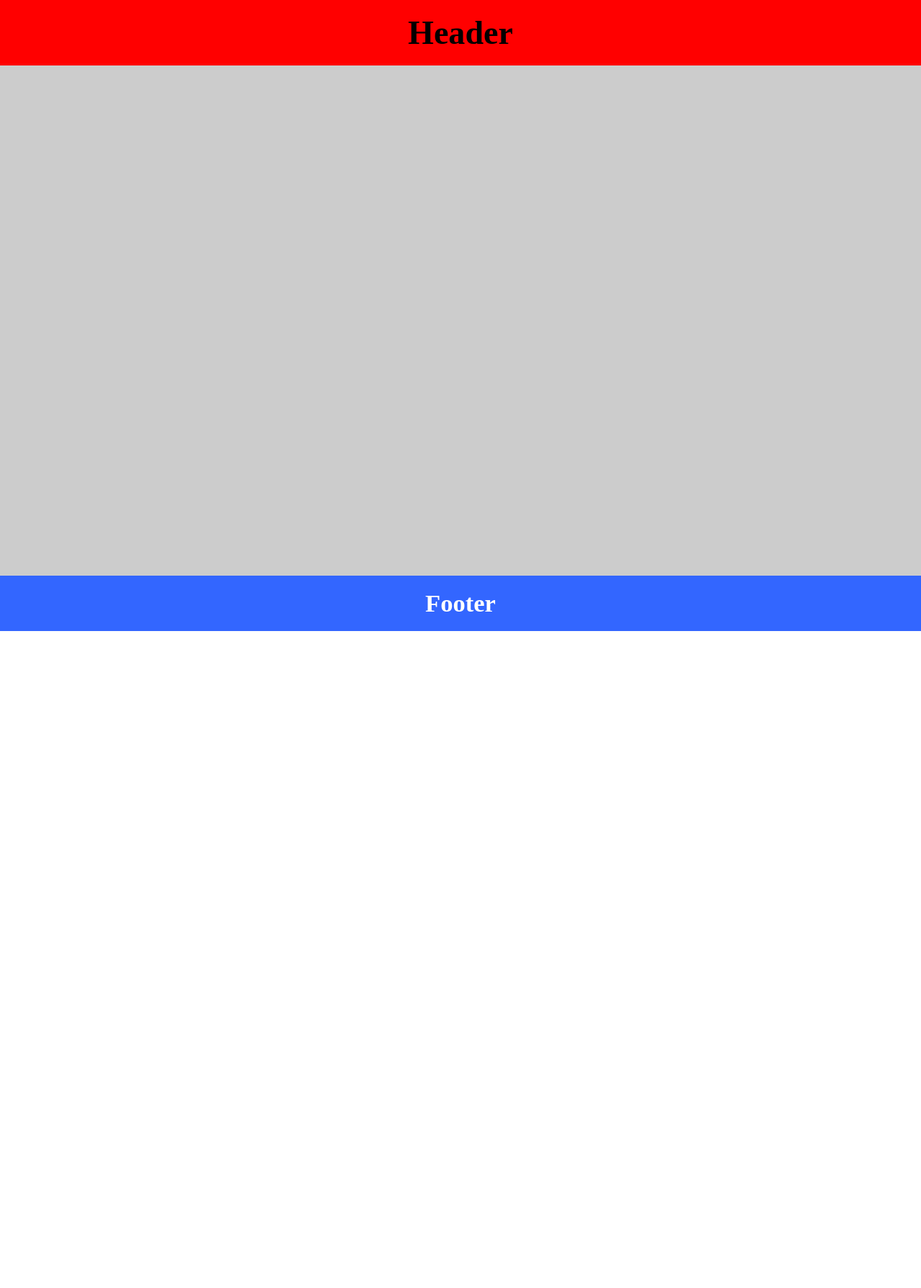
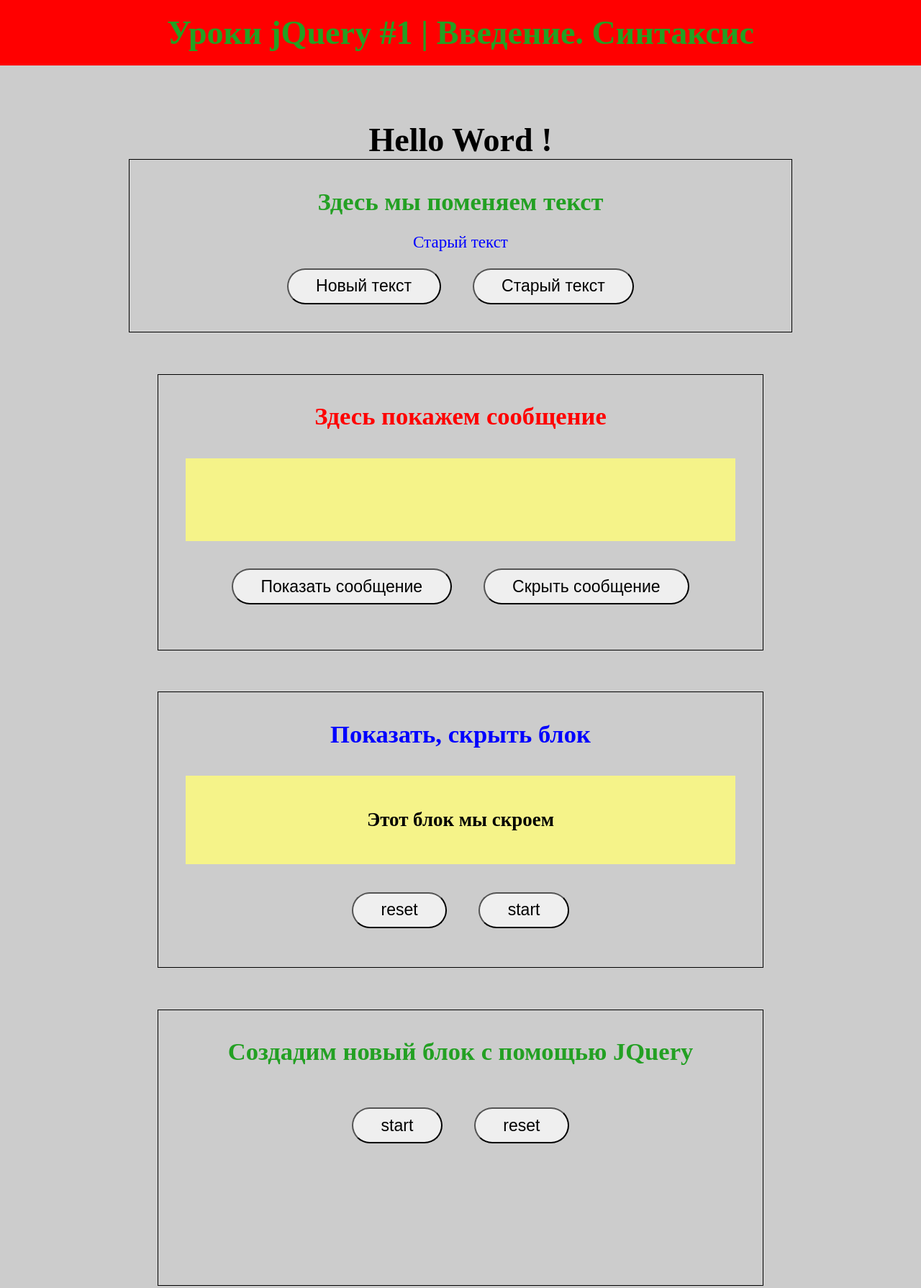
Before and after one commit to mih9783/JQuery_Develop, a plain HTML site: page 1-2_Lessons/index.html in a window 1280 px wide. Shown: the top 1790 px of the page at 72% size. Before the commit the page ends 891 px from the top, so only its background shows below. Drawn offline with nearby package versions, Linux system fonts and the light colour scheme.

Commit message:
закончил 1 урок

```diff
--- a/1-2_Lessons/css/style.css
+++ b/1-2_Lessons/css/style.css
@@ -18,23 +18,84 @@ body {
 h1,
 h2 {
     margin: 0;
+    color: rgb(35, 160, 35);
 }
 
 /* Content */
 
 .wrapper {
     background: #CCC;
-    height: 100%;
+    min-height: 100%;
     margin: 0 auto;
     width: 100%;
+    padding: 0;
 }
 
 .content {
-    height: 100%;
+    min-height: 100%;
     margin: 0 auto;
+    padding: 2rem;
+}
+
+.new_text {
+    text-align: center;
+    color: blue;
+    width: 70%;
+    margin: 0 auto;
+    padding: 2rem;
+    border: 1px solid #000;
+}
+
+.new_text_1,
+.new_text_2,
+.new_text_3 {
+    text-align: center;
+    width: 70%;
+    margin: 3rem auto;
+    padding: 2rem;
+    height: 20rem;
+    border: 1px solid #000;
+    box-sizing: border-box;
+}
+
+.new_text_1 h2 {
+    color: red;
+}
+
+.new_text_2 h2 {
+    color: blue;
+}
+
+.new_text_3 h2 {
+    margin-bottom: 3rem;
+}
+
+.block_message {
+    margin: 2rem auto;
+    background-color: rgb(245, 243, 137);
+    padding: 1rem;
+    height: 4rem;
+}
+
+.block_hidden {
+    margin: 2rem auto;
+    background-color: rgb(245, 243, 137);
+    padding: 1rem;
 }
 
 
+
+
+
+.btn {
+    margin-left: 1rem;
+    margin-right: 1rem;
+    padding: 0.5rem 2rem 0.5rem 2rem;
+    font-size: 1.2rem;
+    cursor: pointer;
+    border-radius: 2rem;
+    outline: none;
+}
 /* Footer */
 
 .footer {
--- a/1-2_Lessons/index.html
+++ b/1-2_Lessons/index.html
@@ -14,20 +14,58 @@
     <div class="wrapper">
         <div class="header" class="main" style="text-align: center;">
 
-            <h1>Header</h1>
+            <h1>Уроки jQuery #1 | Введение. Синтаксис</h1>
 
         </div>
 
         <div class="content">
+            <h1>Hello Word !</h1>
+            <div class="new_text">
+                <h2>Здесь мы поменяем текст</h2>
+                <p>Старый текст</p>
+                <button class="btn btn_start">Новый текст</button>
+                <button class="btn btn_reset">Старый текст</button>
+            </div>
+
+            <div class="new_text_1">
+                <h2>Здесь покажем сообщение</h2>
+                <div class="block_message">
+                    <h3 class="message"></h3>
+                </div>
+                <button class="btn btn_start">Показать сообщение</button>
+                <button class="btn btn_reset">Скрыть сообщение</button>
+            </div>
+
+            <div class="new_text_2">
+                <h2>Показать, скрыть блок</h2>
+                <div class="block_hidden">
+                    <h3>Этот блок мы скроем</h3>
+                </div>
+                <button class="btn btn_reset">reset</button>
+                <button class="btn btn_start">start</button>
+            </div>
+
+            <div class="new_text_3">
+                <h2>Создадим новый блок с помощью JQuery</h2>
+
+                <button class="btn btn_start">start</button>
+                <button class="btn btn_reset">reset</button>
+
+                <div class="mymessage">
+
+                </div>
+            </div>
 
         </div>
     </div>
 
     <div class="footer">
-       <h2> Footer</h>
+        <h2> Footer</h>
     </div>
 
-    <script src="https://ajax.googleapis.com/ajax/libs/jquery/3.4.1/jquery.min.js"></script>
+    <script src="https://cdnjs.cloudflare.com/ajax/libs/jquery/3.4.1/jquery.min.js"></script>
+    <!-- <script src="https://ajax.googleapis.com/ajax/libs/jquery/3.4.1/jquery.min.js"></script> -->
+    <!-- <script src="https://yastatic.net/jquery/3.3.1/jquery.min.js"></script> -->
     <script src="js/functions.js"></script>
 </body>
 
--- a/1-2_Lessons/js/functions.js
+++ b/1-2_Lessons/js/functions.js
@@ -14,7 +14,69 @@
 
 $(function () {
 
+    // МЕНЯЮ СТИЛИ CSS
 
-   // ВЫБОРКА ЭЛЕМЕНТОВ
+    $(".content h1").css("color", "#000")
+        .css("text-align", "center")
+        .css("margin-top", "2rem");
+
+    // МЕНЯЮ ТЕКСТ
+
+    $(".new_text .btn_start").click(function () {
+        $(".new_text p").text("Новый текст");
+        $(".new_text p").css("color", "red");
+    });
+
+    $(".new_text .btn_reset").click(function () {
+        $(".new_text p").text("Старый текст");
+        $(".new_text p").css("color", "blue");
+    });
+
+
+    // ПОКАЖЕМ СООБЩЕНИЕ
+
+    $(".new_text_1 .btn_start").click(function () {
+        $(".message").text("Сообщение для пользователя");
+        $(".message")
+            .css("opacity", "1")
+            .css("transition", "1.5s");
+    });
+
+    $(".new_text_1 .btn_reset").click(function () {
+        $(".message")
+            .css("opacity", "0")
+            .css("transition", "1.5s");
+    });
+
+    ///////////////////////////////
+
+    // СКРЫТЬ ПОКАЗАТЬ БЛОК ПРИ НАЖАТИИ КНОПКИ
+
+    $(".new_text_2 .btn_reset").click(function () {
+        $(".block_hidden")
+            .css("opacity", "0")
+            .css("transition", "0.6s");
+    });
+
+    $(".new_text_2 .btn_start").click(function () {
+        $(".block_hidden")
+            .css("opacity", "1")
+            .css("transition", "1s");
+    });
+
+    // СОЗДАЁМ НОВЫЙ БЛОК
+
+    $(".new_text_3 .btn_start").click(function () {
+        $(".mymessage")
+            .css("background-color", "yellow")
+            // .parent()
+            .css("width", "70%")
+            .css("margin", "3rem auto")
+            .css("height", "5rem");
+    });
+
+    $(".new_text_3 .btn_reset").click(function () {
+        location.reload();
+    });
 
 });
```
